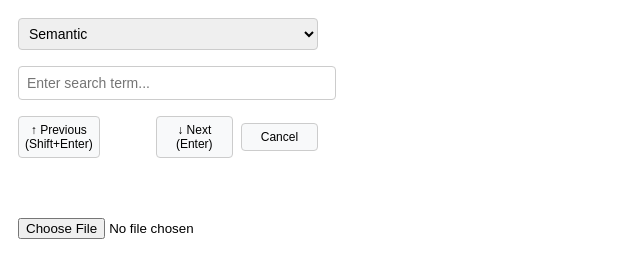
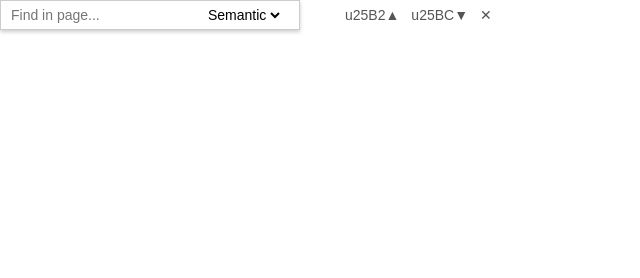
Before and after one commit to zachkepe/google-fzf, a website built with webpack: page src/popup/popup.html in a window 1280 px wide. Shown: the whole page, without its empty margins (0-640 px from the left). Built offline with nearby package versions, Linux system fonts and the light colour scheme; no server answers.

Commit message:
formatting popup to remove clutter

```diff
--- a/src/popup/popup.css
+++ b/src/popup/popup.css
@@ -1,105 +1,95 @@
-/* src/popup/popup.css */
+/* Overall font family matching Chrome’s UI feel */
 body {
-  width: 300px;
-  padding: 10px;
-  font-family: -apple-system, BlinkMacSystemFont, 'Segoe UI', Roboto, Oxygen, Ubuntu, Cantarell, sans-serif;
+  margin: 0;
+  padding: 0;
+  font-family: -apple-system, BlinkMacSystemFont, "Segoe UI", Roboto, Oxygen, Ubuntu, Cantarell, sans-serif;
+  background: #fff;
+  width: 300px; /* adjust as needed */
 }
 
-.container {
+/* The top bar that imitates Chrome’s find box */
+.find-bar {
   display: flex;
-  flex-direction: column;
-  gap: 8px;
+  align-items: center;
+  background-color: #fff;
+  border: 1px solid #ccc;
+  box-shadow: 0 2px 4px rgba(0,0,0,0.2);
+  padding: 2px 6px;
+  box-sizing: border-box;
 }
 
-.mode-selector {
-  margin-bottom: 8px;
+/* The text field for entering the query */
+.find-bar input[type="text"] {
+  flex: 1;
+  border: none;
+  outline: none;
+  font-size: 14px;
+  padding: 4px;
+  margin-right: 8px;
 }
 
-#search-mode {
-  width: 100%;
-  padding: 6px;
-  border: 1px solid #ccc;
-  border-radius: 4px;
+/* Subtle styling for the mode dropdown */
+.find-bar select {
+  border: none;
+  outline: none;
+  background-color: transparent;
   font-size: 14px;
+  margin-right: 8px;
+  cursor: pointer;
 }
 
-#search-input {
-  width: 100%;
-  padding: 8px;
-  border: 1px solid #ccc;
-  border-radius: 4px;
+/* Match position (e.g. "1/5") */
+.find-bar span#match-position {
   font-size: 14px;
-  outline: none;
-}
-
-#search-input:focus {
-  border-color: #4285f4;
-  box-shadow: 0 0 0 2px rgba(66, 133, 244, 0.2);
-}
-
-#results-count {
-  font-size: 12px;
-  color: #666;
-}
-
-#status {
-  font-size: 12px;
-  min-height: 18px;
-}
-
-.error {
-  color: #d32f2f;
-}
-
-.success {
-  color: #388e3c;
-}
-
-.shortcut-hint {
-  margin-top: 8px;
-  padding: 8px;
-  background-color: #f5f5f5;
-  border-radius: 4px;
-  font-size: 11px;
-  color: #666;
-}
-
-.navigation {
-  display: flex;
-  gap: 8px;
-  margin: 8px 0;
-  align-items: center;
-}
-
-.navigation button {
-  flex: 1;
-  padding: 6px;
-  border: 1px solid #ccc;
-  border-radius: 4px;
-  background: #f8f9fa;
-  cursor: pointer;
-  font-size: 12px;
-}
-
-.navigation button:hover {
-  background: #f1f3f4;
-}
-
-#match-position {
-  font-size: 12px;
-  color: #666;
+  color: #555;
+  margin-right: 8px;
   min-width: 40px;
   text-align: center;
 }
 
-.fuzzy-search-context {
-  background-color: rgba(255, 255, 0, 0.1);
-  border-radius: 2px;
-  padding: 2px 0;
+/* Navigation buttons: up/down arrows plus the close (X) */
+.find-bar button {
+  border: none;
+  background: none;
+  cursor: pointer;
+  color: #555;
+  font-size: 14px;
+  padding: 4px;
+  margin: 0 2px;
+  outline: none;
 }
 
-.fuzzy-search-highlight {
-  background-color: rgba(255, 165, 0, 0.5);
+/* Hover and active states for arrow/close buttons */
+.find-bar button:hover {
+  background-color: #f1f3f4;
   border-radius: 2px;
-  padding: 2px;
 }
+.find-bar button:active {
+  background-color: #e0e0e0;
+}
+
+/* Up/Down arrows: just mimic Chrome’s style with ▲ ▼ using unicode */
+#prev-match::before {
+  content: "\u25B2"; /* ▲ */
+}
+#next-match::before {
+  content: "\u25BC"; /* ▼ */
+}
+
+/* A small bar for status messages and result count under the find bar */
+.info-bar {
+  display: flex;
+  justify-content: space-between;
+  margin-top: 4px;
+  padding: 0 6px;
+  font-size: 12px;
+  color: #666;
+  box-sizing: border-box;
+}
+
+.error {
+  color: #d32f2f !important;
+}
+.success {
+  color: #388e3c !important;
+}
--- a/src/popup/popup.html
+++ b/src/popup/popup.html
@@ -1,4 +1,3 @@
-<!-- src/popup/popup.html -->
 <!DOCTYPE html>
 <html>
 <head>
@@ -6,24 +5,21 @@
   <link rel="stylesheet" href="popup.css">
 </head>
 <body>
-    <div class="container">
-        <div class="mode-selector">
-            <select id="search-mode">
+  <div class="find-bar">
+    <input type="text" id="search-input" placeholder="Find in page..." autocomplete="off">
+    <select id="search-mode" title="Search Mode">
       <option value="semantic">Semantic</option>
       <option value="exact">Exact</option>
       <option value="fuzzy">Fuzzy</option>
     </select>
+    <span id="match-position"></span>
+    <button id="prev-match" title="Previous match (Ctrl/Cmd + Shift + K)">▲</button>
+    <button id="next-match" title="Next match (Ctrl/Cmd + K)">▼</button>
+    <button id="cancel-search" title="Close">✕</button>
   </div>
-        <input type="text" id="search-input" placeholder="Enter search term...">
-        <div class="navigation">
-            <button id="prev-match">↑ Previous (Shift+Enter)</button>
-            <span id="match-position"></span>
-            <button id="next-match">↓ Next (Enter)</button>
-            <button id="cancel-search">Cancel</button>
-        </div>
+  <div class="info-bar">
     <div id="results-count"></div>
     <div id="status"></div>
-        <input type="file" id="pdf-file-input" accept=".pdf" style="margin-top: 10px;">
   </div>
   <script src="popup.bundle.js"></script>
 </body>
```
Also changed, not shown: src/popup/popup.js (+18 -15 lines), manifest.json. Lines whose indentation alone changed are shown as unchanged.
